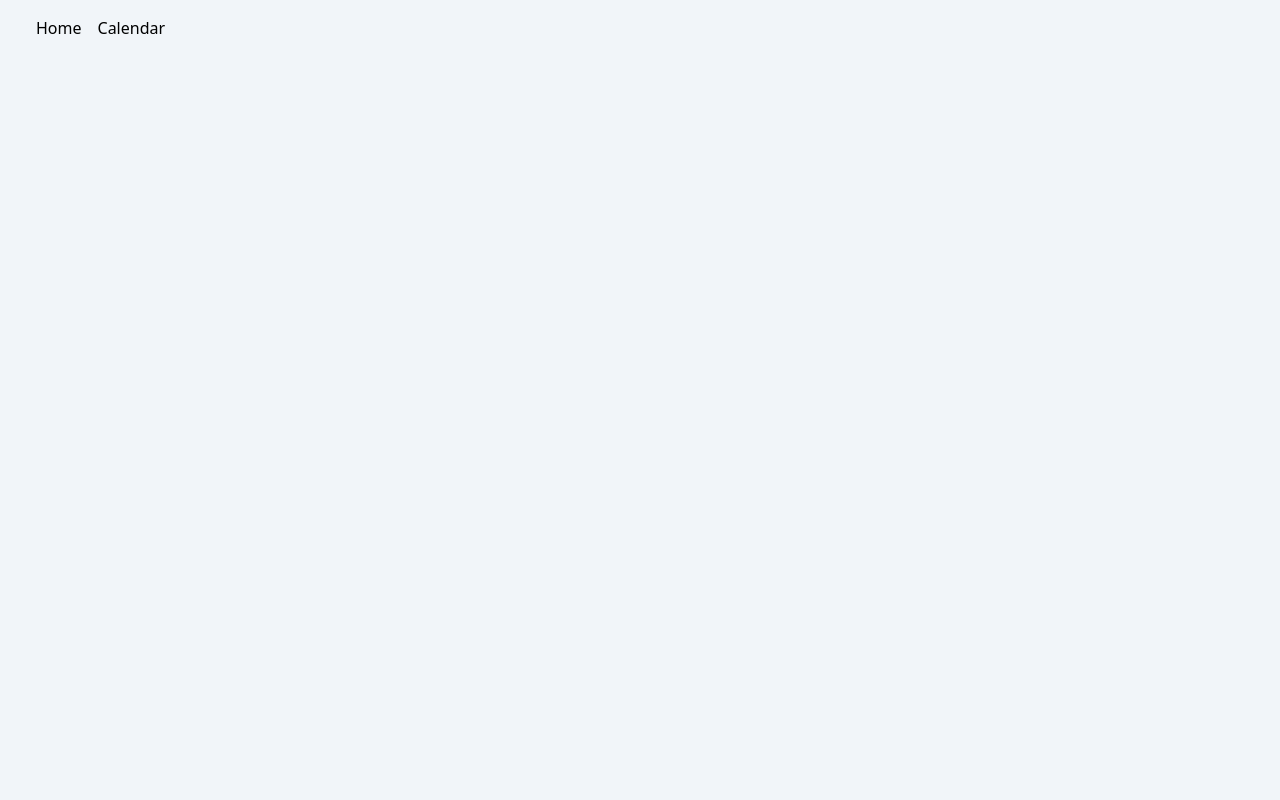
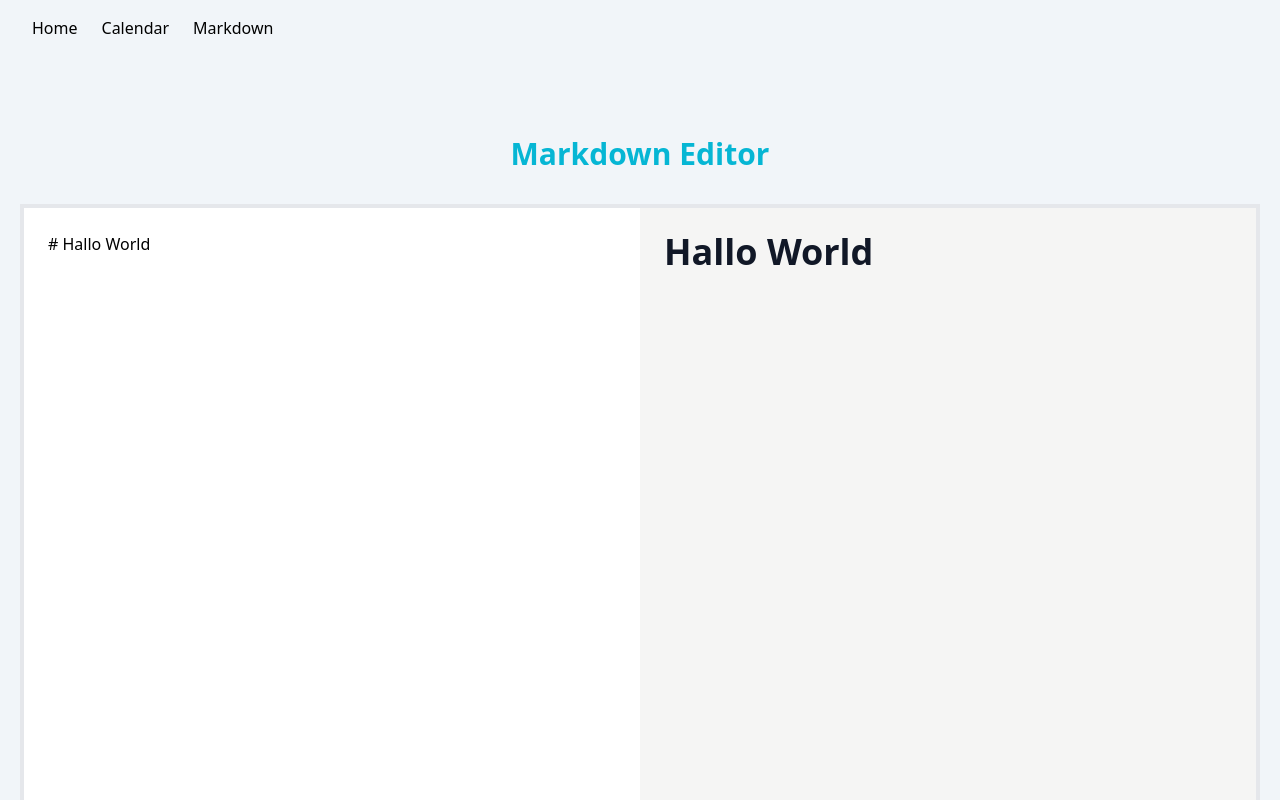
Before and after one commit to pamcy/Vue3-Toolbox, a Vue app: page /markdown in a window 1280 px wide. Before the commit this address had no page. Shown: the top 800 px of the page. Built offline with nearby package versions, Linux system fonts and the light colour scheme.

Commit message:
add MarkdownView and update AppHeader

```diff
--- a/src/components/AppHeader.vue
+++ b/src/components/AppHeader.vue
@@ -3,8 +3,9 @@
     <div class="container">
       <nav>
         <ul class="flex">
-          <li class="mx-4"><RouterLink to="/">Home</RouterLink></li>
-          <li><RouterLink to="/calendar">Calendar</RouterLink></li>
+          <li class="mx-3"><RouterLink to="/">Home</RouterLink></li>
+          <li class="mx-3"><RouterLink to="/calendar">Calendar</RouterLink></li>
+          <li class="mx-3"><RouterLink to="/markdown">Markdown</RouterLink></li>
         </ul>
       </nav>
     </div>
--- a/src/router/index.js
+++ b/src/router/index.js
@@ -15,6 +15,11 @@ const routes = [
     // which is lazy-loaded when the route is visited.
     // https://router.vuejs.org/guide/advanced/lazy-loading.html#Grouping-Components-in-the-Same-Chunk
     component: () => import('../views/CalendarView.vue')
+  },
+  {
+    path: '/markdown',
+    name: 'markdown',
+    component: () => import('../views/MarkdownView.vue')
   }
 ]
 
--- a/src/views/HomeView.vue
+++ b/src/views/HomeView.vue
@@ -1,7 +1,7 @@
 <template>
   <main class="my-24">
     <div class="container max-w-lg">
-      <h1 class="text-center">Welcome to the homepage</h1>
+      <h1 class="text-center text-3xl font-bold text-slate-800">Welcome to the homepage</h1>
     </div>
   </main>
 </template>
--- /dev/null
+++ b/src/views/MarkdownView.vue
@@ -0,0 +1,55 @@
+<template>
+  <div>
+    <main class="my-24">
+      <div class="container">
+        <h2 class="text-center text-3xl font-bold text-cyan-500">{{ title }}</h2>
+
+        <div class="mt-8 flex min-h-screen border-4">
+          <textarea
+            ref="contentRef"
+            :value="content"
+            class="w-1/2 bg-white p-6 outline-0"
+            @input="updateContent"
+          ></textarea>
+          <article
+            class="prose w-1/2 max-w-none bg-stone-100 p-6"
+            v-html="compiledMarkdown"
+          ></article>
+        </div>
+      </div>
+    </main>
+  </div>
+</template>
+
+<script>
+import { marked } from 'marked'
+import DOMPurify from 'dompurify'
+import { debounce } from '../utils/debounce'
+
+export default {
+  data() {
+    return {
+      title: 'Markdown Editor',
+      content: '# Hallo World'
+    }
+  },
+  computed: {
+    compiledMarkdown() {
+      return DOMPurify.sanitize(marked(this.content))
+    }
+  },
+  mounted() {
+    this.$refs.contentRef.focus()
+  },
+  created() {
+    // When this hook is called, the following have been set up: reactive data, computed properties, methods, and watchers. However, the mounting phase has not been started, and the $el property will not be available yet.
+
+    // if you want to initialize it once, when the component is first created. This means that the function will only be called once, when the user starts typing in the textarea.
+
+    this.updateContent = debounce((e) => {
+      this.content = e.target.value
+    }, 300)
+  },
+  methods: {}
+}
+</script>
```
